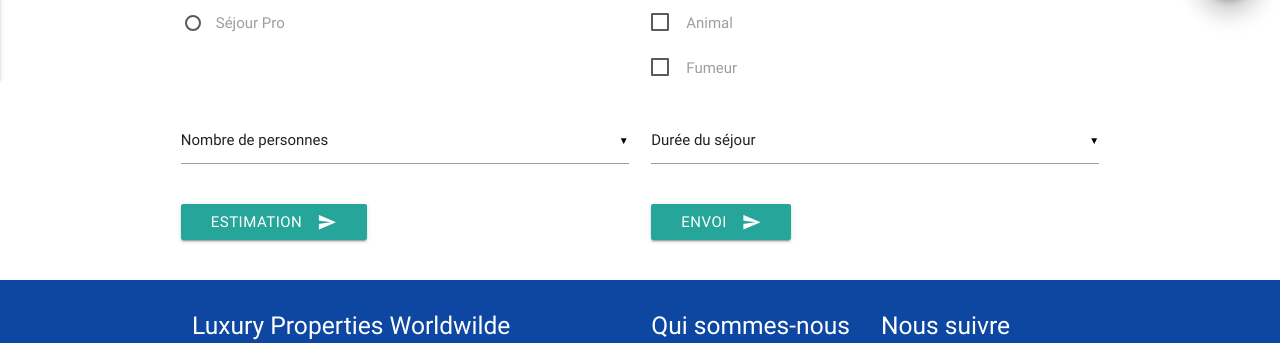
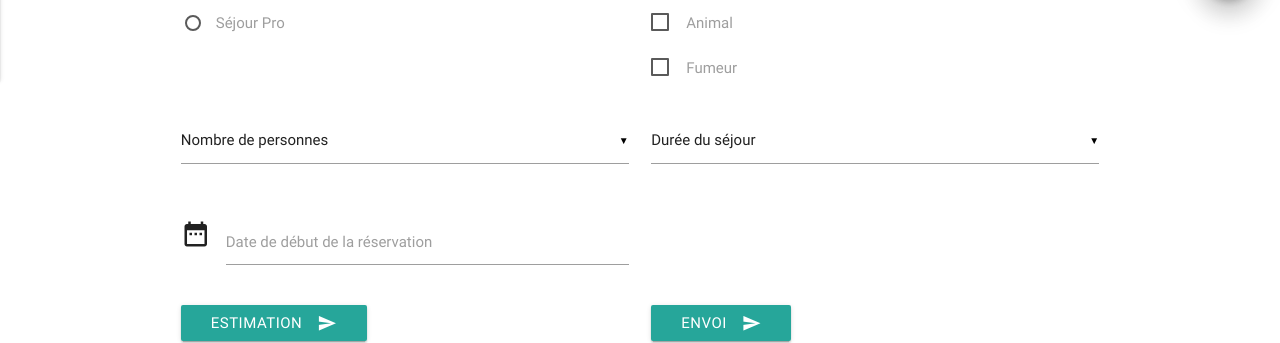
Before and after one commit to sylvain-gerard/defiHTML, a plain HTML site: page reservation.html in a window 1280 px wide. Shown: the part 780-1123 px from the top of the page. Drawn offline with nearby package versions, Linux system fonts and the light colour scheme.

Commit message:
retouches des champs du bas

```diff
--- a/reservation.html
+++ b/reservation.html
@@ -138,6 +138,13 @@
                     </div>
                 </div>
                 <div class="row">
+                    <div class="input-field col s12 m6">
+                        <i class="material-icons prefix">date_range</i>
+                        <input id="date" type="text" class="datepicker" name="debutSejour">
+                        <label for="debutSejour">Date de début de la réservation</label>
+                    </div>
+                </div>
+                <div class="row">
                     <div class="col s6">
                         <button class="btn waves-effect waves-light real" type="submit" onclick="checkForm()">Estimation
                               <i class = "material-icons right">send</i></button>
```
